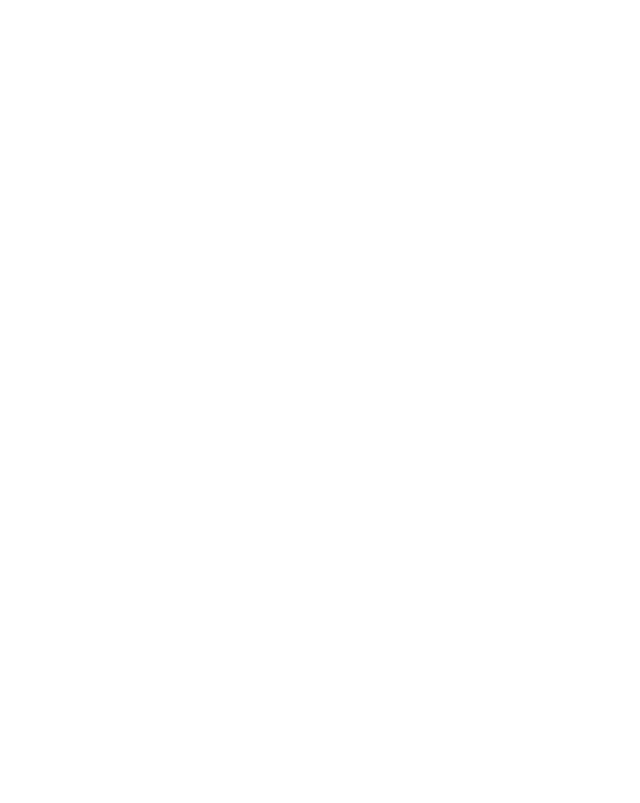
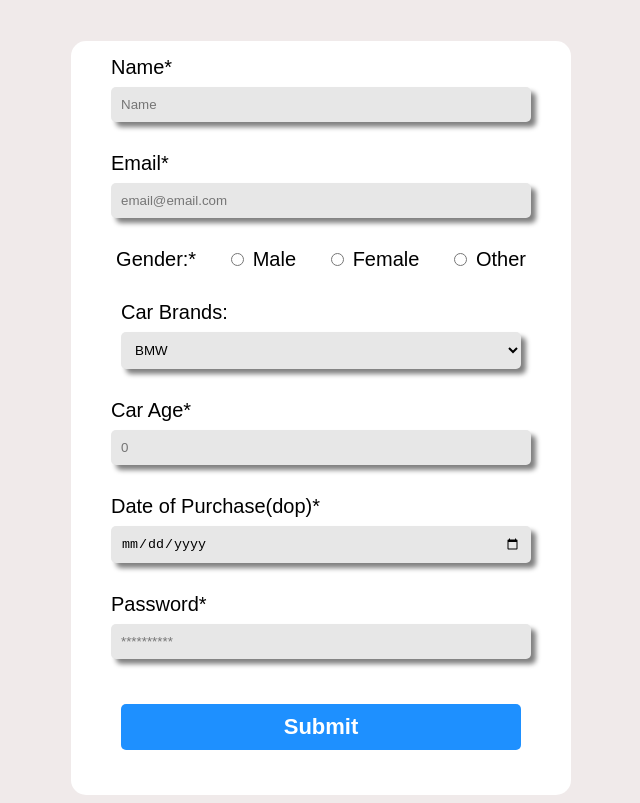
Before and after one commit to acciojob/signup-form-car-thomsontk97, a website: page main.html in a window 1280 px wide. Shown: the whole page, without its empty margins (319-959 px from the left). Drawn offline with Linux system fonts and the light colour scheme.

Commit message:
created a submission

```diff
--- a/main.html
+++ b/main.html
@@ -6,11 +6,92 @@
 	<link rel="stylesheet" href="styles.css">
 </head>
 
-<body>
-	<!-- the entire body must be written by student -->
-    <script type="text/javascript" src="./script.js">
-</script>
+	<body>
+    <form method="post">
+      <div class="main">
+        <div class="box">
+          <label for="name">Name*</label>
+          <input
+            type="text"
+            id="name"
+            required
+            class="inpt"
+            placeholder="Name"
+          />
+        </div>
 
-</body>
+        <div class="box">
+          <label for="email">Email*</label>
+          <input
+            type="email"
+            id="email"
+            required
+            class="inpt"
+            placeholder="email@email.com"
+          />
+        </div>
+
+        <div class="box">
+          <div class="gndr">
+            <div><label>Gender:*</label></div>
+            <div>
+              <input type="radio" id="male" name="gender" />
+              <label for="male">Male</label>
+            </div>
+
+            <div>
+              <input type="radio" id="female" name="gender" />
+              <label for="female">Female</label>
+            </div>
+
+            <div>
+              <input type="radio" id="Other" name="gender" />
+              <label for="Other">Other</label>
+            </div>
+          </div>
+        </div>
+
+        <div class="box">
+          <label for="cars">Car Brands:</label>
+          <select id="cars" class="drop-down inpt">
+            <option>BMW</option>
+            <option>Audi</option>
+            <option>Mercedez</option>
+          </select>
+        </div>
+
+        <div class="box">
+          <label for="carage">Car Age*</label>
+          <input
+            type="number"
+            id="carage"
+            required
+            class="inpt"
+            placeholder="0"
+          />
+        </div>
+
+        <div class="box">
+          <label for="dop">Date of Purchase(dop)*</label>
+          <input type="date" id="dop" class="inpt drop-down" required />
+        </div>
+
+        <div class="box">
+          <label for="password">Password*</label>
+          <input
+            type="password"
+            id="passaword"
+            class="inpt"
+            required
+            placeholder="**********"
+          />
+        </div>
+        <div>
+          <button type="submit" class="inpt bttn">Submit</button>
+        </div>
+      </div>
+    </form>
+  </body>
+
 
 </html>
--- a/styles.css
+++ b/styles.css
@@ -1,2 +1,70 @@
 
 /* Your CSS Code here. */
+body{
+
+    background-color: #f0eaea;
+    display: flex;
+    justify-content: center;
+    align-items: center;
+}
+.main{
+    margin-top:33px;
+    padding-bottom: 45px;
+    background-color: #ffffff;
+    border:0;
+    border-radius:15px;
+    font-size: 20px;
+    font-family: Arial, Helvetica, sans-serif;
+    font-weight: 200;
+
+    display: flex;
+    flex-flow:column wrap;
+    align-items: center;
+    justify-content: center;
+    width:500px;
+    height:auto;
+
+}
+.box{
+   margin: 10px;
+   padding: 5px;
+   display: flex;
+   flex-flow: column wrap;
+   justify-content:flex-start;
+   align-items: flex-start;
+
+}
+.gndr{
+    display: flex;
+    justify-content: space-between;
+
+}
+.gndr div{
+    padding:0px 15px;
+}
+
+.inpt,.drop-down{
+   border:0;
+    background-color:#e7e7e7;
+    border-radius: 5px;
+    box-shadow: 5px 5px 5px #808080;
+    padding:10px;
+    margin-top: 8px;
+    width:400px;
+}
+
+.inpt:focus,.drop-down:focus{
+ outline:none;
+}
+
+.bttn{
+    width:400px;
+    padding: 10px 25px;
+    box-shadow: none;
+    margin-top: 30px;
+
+    background-color: dodgerblue;
+    color:#ffffff;
+    font-weight: bold;
+    font-size: 22px;
+}
```
